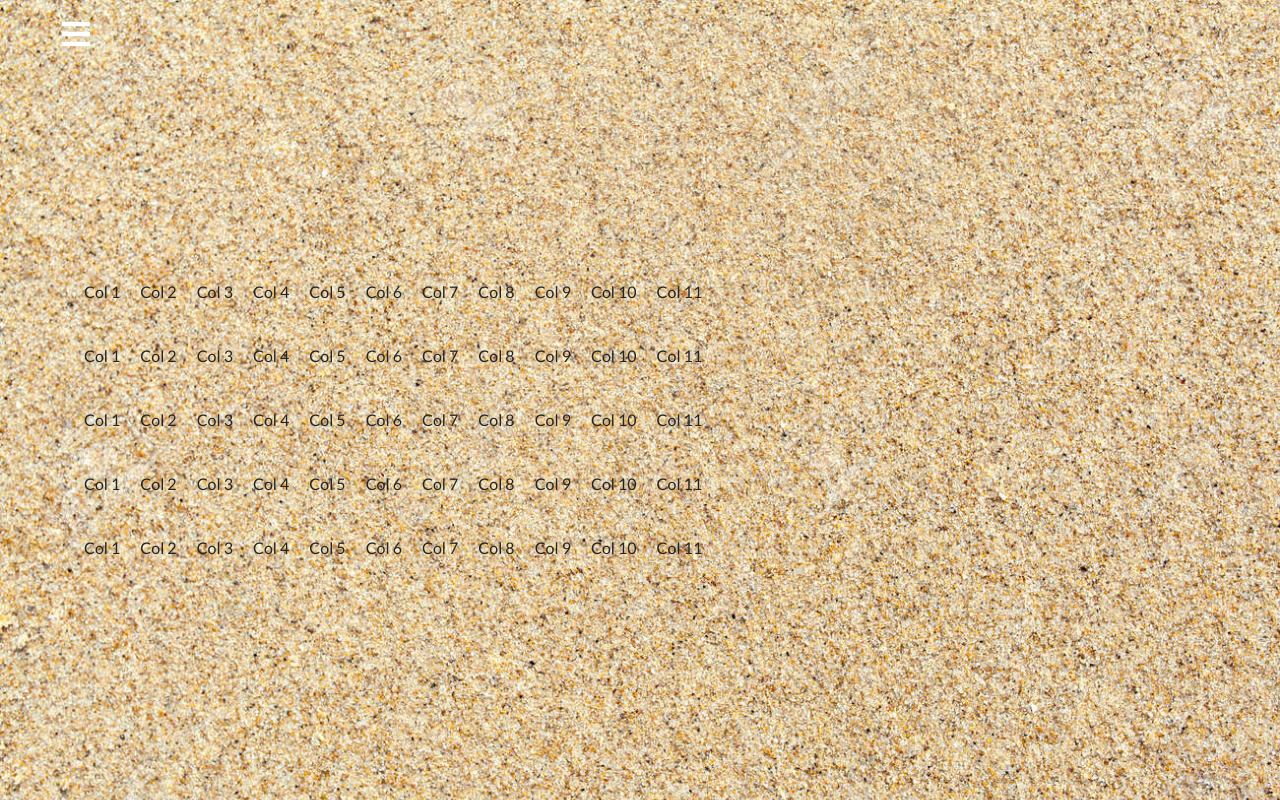
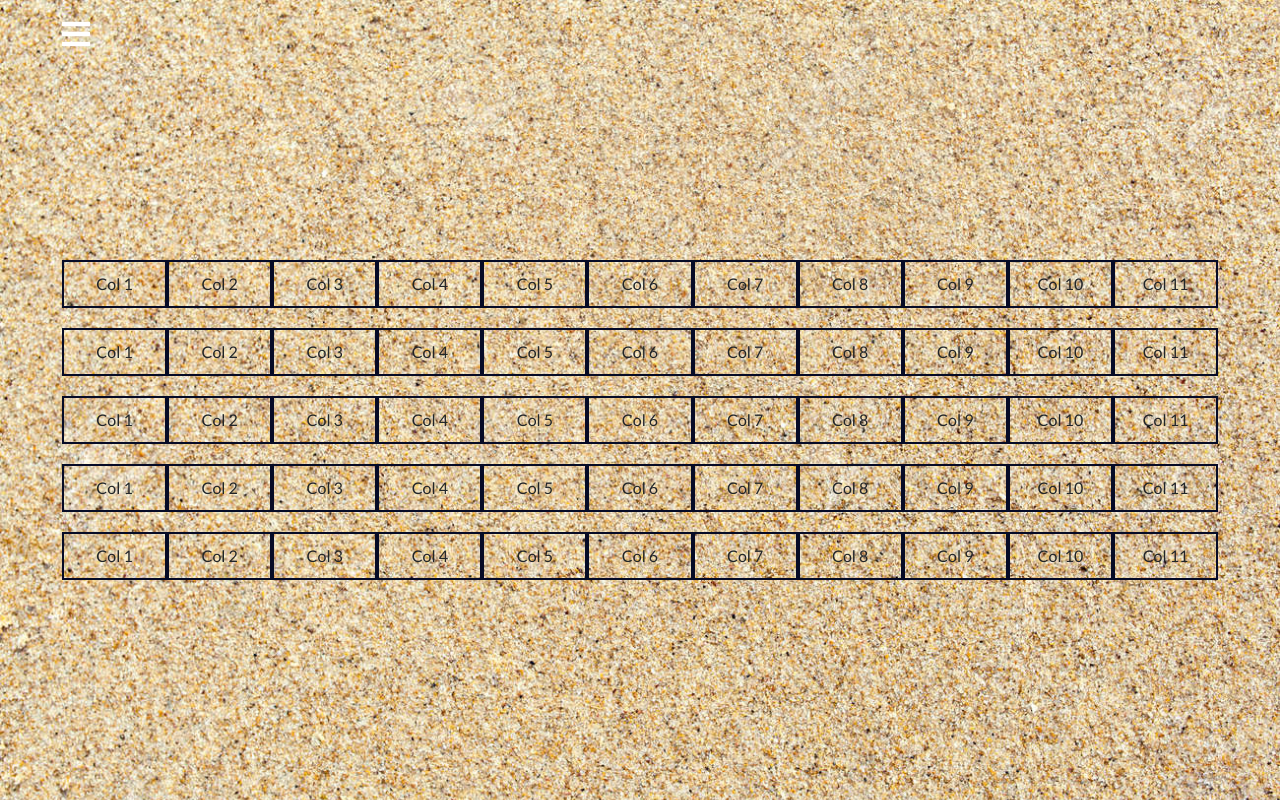
Before and after one commit to AriannaSoriani98/Progetto-ASW, a React (Create React App) app: page /prenotazioni in a window 1280 px wide. Built offline with nearby package versions, Linux system fonts and the light colour scheme; what google-maps-react would draw is missing.

Commit message:
tabelle centrate

```diff
--- a/src/components/Prenotazioni.js
+++ b/src/components/Prenotazioni.js
@@ -17,17 +17,17 @@ const Prenotazioni = () =>{
             let children = []
             //Inner loop to create children
             for (let j = 0; j < num_col; j++) {
-                children.push(<td>{`Col ${j + 1}`}</td>)
+                children.push(<td className="col">{`Col ${j + 1}`}</td>)
             }
             //Create the parent and add the children
-            table.push(<tr>{children}</tr>)
+            table.push(<tr className="row">{children}</tr>)
         }
         return table
     }
 
     return(
         <body>
-        <table>
+        <table className="Table">
             {createTable()}
         </table>
             {/*<table className="grid-table">
--- a/src/components/prenotazioni.css
+++ b/src/components/prenotazioni.css
@@ -9,12 +9,12 @@
     height: 100%;
     border-collapse: collapse;
 }
-table{
+.Table{
     display: flex;
     flex-direction: column;
     justify-content: center;
     align-content: center;
-    /*position: center;*/
+    text-align: center;
     width: 90%;
     height: 90%;
     margin: 60px auto 40px;
@@ -24,18 +24,17 @@ table{
 /*    justify-content: flex-start;*/
 /*    position: fixed;*/
 /*}*/
-tr{
+.row{
     padding: 10px;
-
     display: flex;
     flex-direction: row;
     align-content: center;
     text-align: center;
+    justify-content: center;
 }
-td {
+.col {
     padding: 10px;
-    border: 10px solid #060b26;
-
+    border: 2px solid #060b26;
 }
 
 *, *::before, *::after {
```
